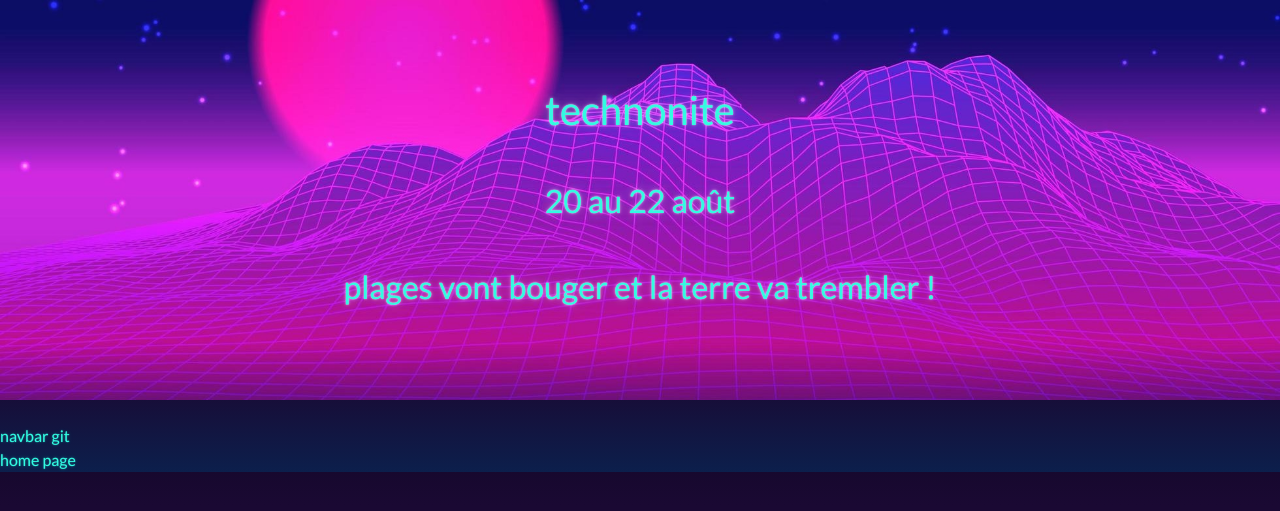
After one commit to condexp/Festival, a Symfony app: template templates/techno/home.html.twig in a window 1280 px wide. The commit adds this page. Shown: the top 511 px of the page. Run offline with Twig, Linux system fonts and the light colour scheme; the template is opened without the code that fills it, so the values that code supplies are empty; some libraries are stand-ins or nearby versions.

Commit message:
creat BD ,folder , shared and techno Homcontroller

```diff
--- /dev/null
+++ b/public/css/header.css
@@ -0,0 +1,36 @@
+header {
+    background-image: url("../img/techno.jpg");
+    background-size: cover;
+    display: flex;
+    justify-content: center;
+    align-items: center;
+    width: 100%;
+    min-height: 50vh;
+}
+
+#festTitle, #festSent {
+  margin-top: 0;
+  margin-bottom: 0.5rem;
+  font-weight: 500;
+  line-height: 1.2;
+  text-shadow: 0 0 1px rgba(255, 255, 255, 0.6), 0 0 3px rgba(255, 255, 255, 0.5), 0 0 0.5rem rgba(255, 255, 255, 0.3), 0 0 2rem rgba(255, 255, 255, 0.2);}
+
+#festTitle {
+  font-size: calc(1.375rem + 1.5vw);
+}
+
+@media (min-width: 1200px) {
+  #festTitle {
+    font-size: 2.5rem;
+  }
+}
+
+#festSent {
+  font-size: calc(1.325rem + 0.9vw);
+}
+
+@media (min-width: 1200px) {
+  #festSent {
+    font-size: 2rem;
+  }
+}
--- a/templates/base.html.twig
+++ b/templates/base.html.twig
@@ -2,11 +2,17 @@
 <html>
 	<head>
 		<meta charset="UTF-8">
-        <title>{% block title %}Welcome!{% endblock %}</title>
+		<title>
+			{% block title %}Welcome!
+			{% endblock %}
+		</title>
 		{# Run `composer require symfony/webpack-encore-bundle`
 																           and uncomment the following Encore helpers to start using Symfony UX #}
 		{% block stylesheets %}
 			{#{{ encore_entry_link_tags('app') }}#}
+			<link rel="stylesheet" href="https://bootswatch.com/5/vapor/bootstrap.min.css">
+
+
 		{% endblock %}
 
 		{% block javascripts %}
@@ -14,6 +20,16 @@
 		{% endblock %}
 	</head>
 	<body>
-        {% block body %}{% endblock %}
+
+		{% include "shared/_header.html.twig" %}
+		<br>
+		{% include "shared/_nav.html.twig" %}
+		<br>
+		{% block body %}
+
+			{% include "techno/home.html.twig" %}
+
+		{% endblock %}
+
 	</body>
 </html>
--- /dev/null
+++ b/templates/shared/_header.html.twig
@@ -0,0 +1,15 @@
+{% block stylesheets %}
+	<link rel="stylesheet" href="{{ asset('css/header.css') }}">
+
+
+{% endblock %}
+<header>
+	<div class="text-center header my-5">
+		<div class="mb-5" id="festTitle">
+			technonite</div>
+		<div class="lead mb-5" id="festSent">
+			20 au 22 août</div>
+		<div class="lead" id="festSent">
+			plages vont bouger et la terre va trembler !</div>
+	</div>
+</header>
--- /dev/null
+++ b/templates/shared/_nav.html.twig
@@ -0,0 +1,2 @@
+navbar
+git
--- /dev/null
+++ b/templates/techno/home.html.twig
@@ -0,0 +1,5 @@
+{% extends "base.html.twig" %}
+
+
+{% block body %}home page
+{% endblock %}
```
Also changed, not shown: src/Controller/HomeController.php (added, +29 -0 lines), public/img/techno.jpg (added), 1 other file. Lines whose indentation alone changed are shown as unchanged.
